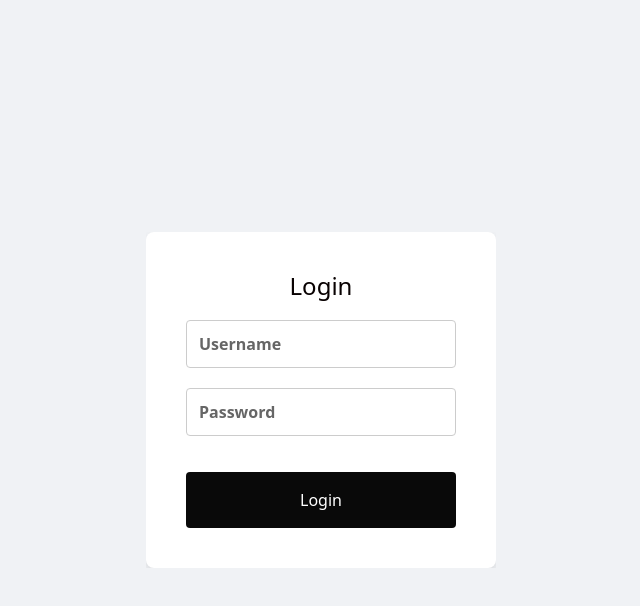
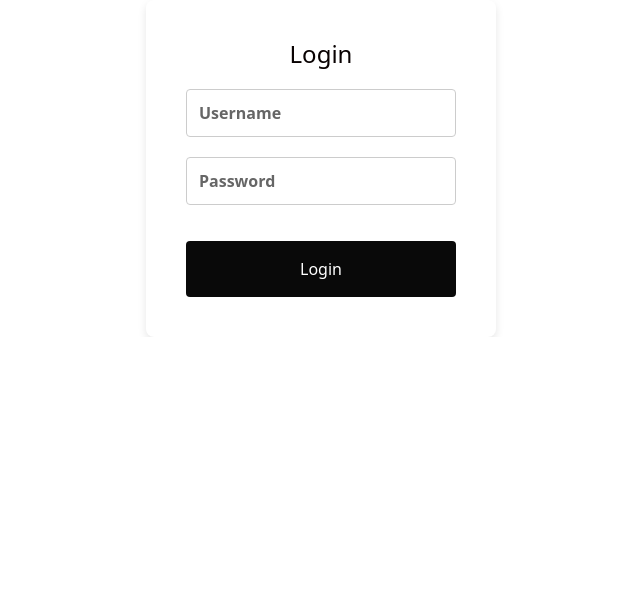
Before and after one commit to akhil5564/3digit, a React (Vite) app: page / in a window 1280 px wide. Shown: the top 606 px of the page, without its empty margins (319-959 px from the left). Built offline with nearby package versions, Linux system fonts and the light colour scheme.

Commit message:
add components

```diff
--- a/src/components/login.css
+++ b/src/components/login.css
@@ -13,10 +13,7 @@ html, body {
 
 /* Use flexbox to center the login box */
 body {
-  display: flex;
-  justify-content: center;
-  align-items: center;
-  background-color: #f0f2f5;
+
 }
 
 .login-container {
@@ -129,7 +126,6 @@ h2 {
 /* For medium screens (tablets) */
 @media (max-width: 768px) {
   .login-box {
-    padding: 30px;
   }
 
   h2 {
```
